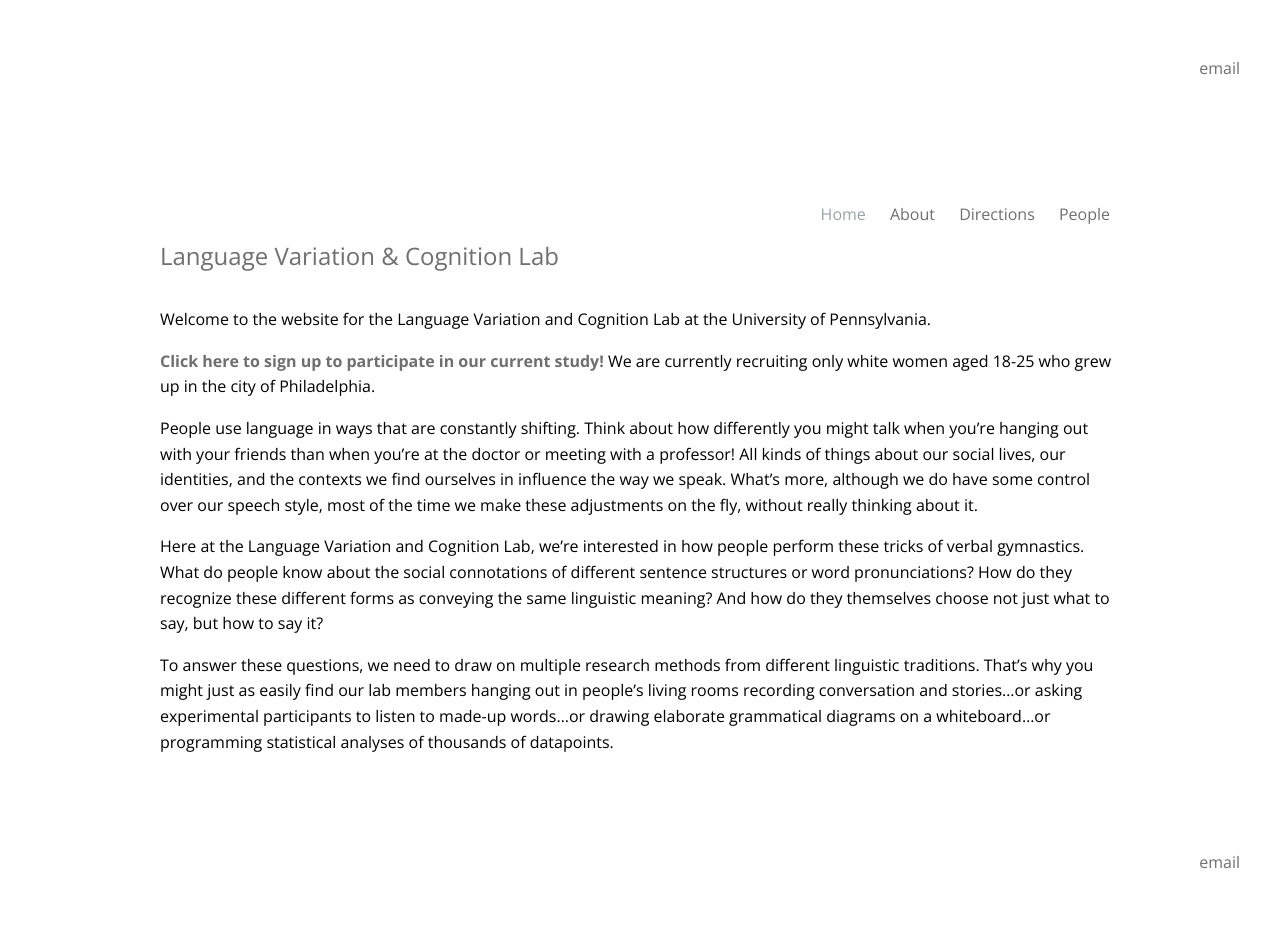
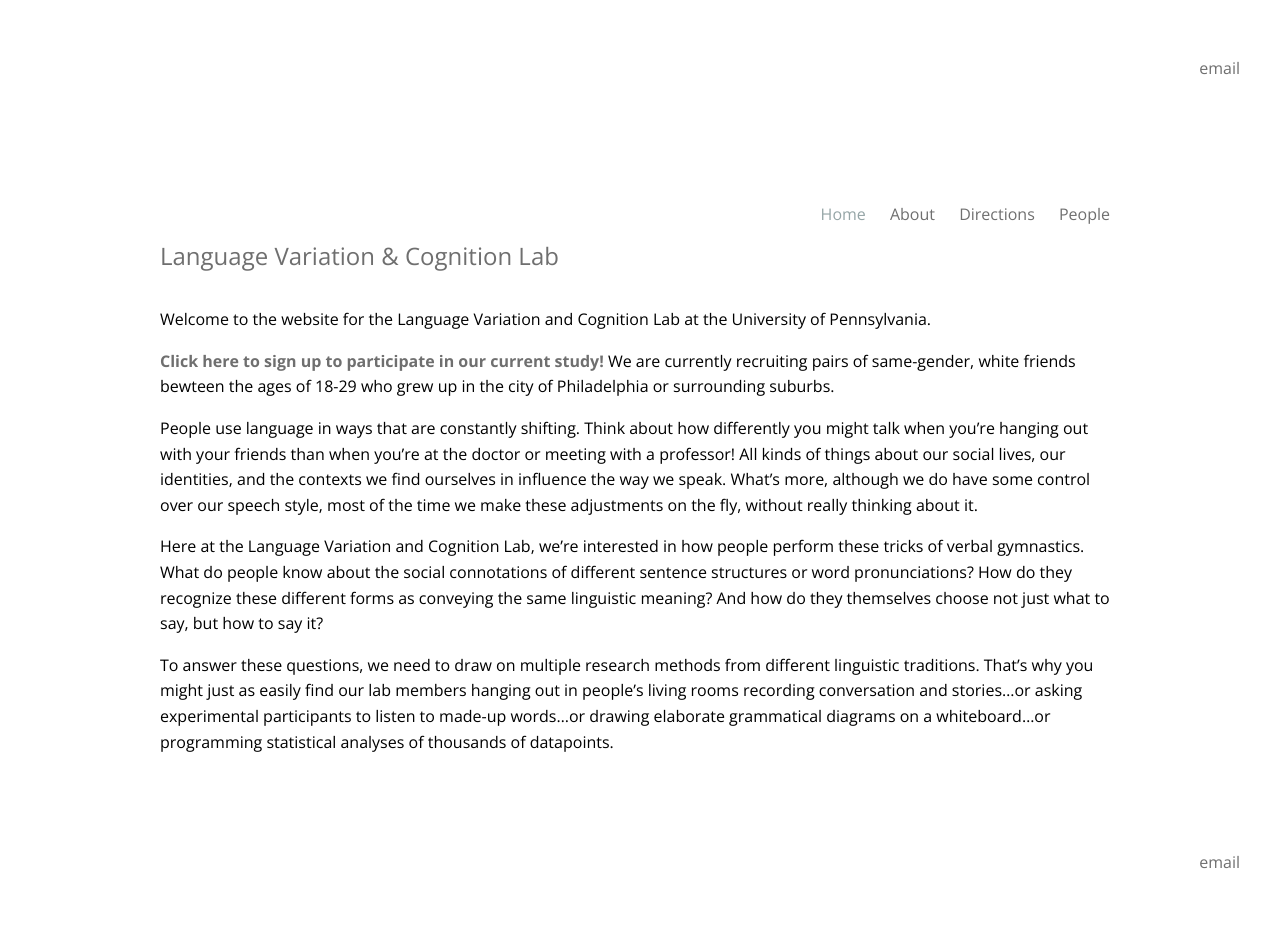
Before and after one commit to laceywade/TammingaLab.github.io, a Jekyll site: the page built from index.md, in a window 1280 px wide. Built offline with Jekyll 4.4.1, drawn with Linux system fonts in a browser that asks for light colours; some web fonts are replaced.

Commit message:
Update index.md

```diff
--- a/index.md
+++ b/index.md
@@ -8,7 +8,7 @@ navigation_weight: 1
 
 Welcome to the website for the Language Variation and Cognition Lab at the University of Pennsylvania.
 
-<a href="mailto:tamminga-lab@sas.upenn.edu?subject=Interested in study&body=Hello, I am interested in participating in your research study about language. Please send me more information.">**Click here to sign up to participate in our current study!**</a> We are currently recruiting only white women aged 18-25 who grew up in the city of Philadelphia.
+<a href="mailto:tamminga-lab@sas.upenn.edu?subject=Interested in study&body=Hello, I am interested in participating in your research study about language. Please send me more information.">**Click here to sign up to participate in our current study!**</a> We are currently recruiting pairs of same-gender, white friends bewteen the ages of 18-29 who grew up in the city of Philadelphia or surrounding suburbs.
 
 People use language in ways that are constantly shifting. Think about how differently you might talk when you're hanging out with your friends than when you're at the doctor or meeting with a professor! All kinds of things about our social lives, our identities, and the contexts we find ourselves in influence the way we speak. What's more, although we do have some control over our speech style, most of the time we make these adjustments on the fly, without really thinking about it.
 
```
